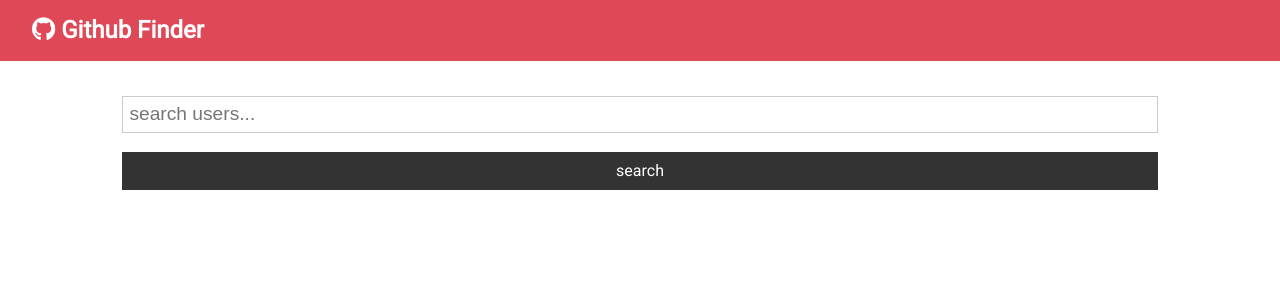
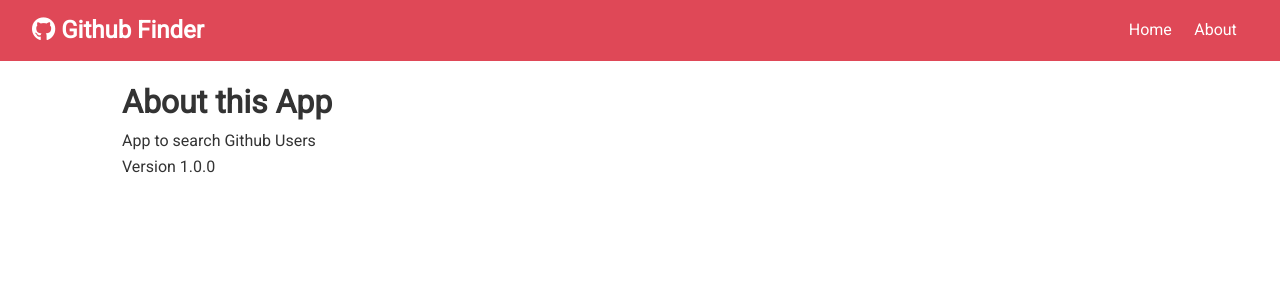
Before and after one commit to challey17/github-finder, a React (Create React App) app: page /about in a window 1280 px wide. Shown: the top 300 px of the page. Built offline with nearby package versions, Linux system fonts and the light colour scheme.

Commit message:
added routes

```diff
--- a/package.json
+++ b/package.json
@@ -9,6 +9,7 @@
     "axios": "^0.20.0",
     "react": "^16.13.1",
     "react-dom": "^16.13.1",
+    "react-router-dom": "^5.2.0",
     "react-scripts": "3.4.3"
   },
   "scripts": {
--- a/src/App.js
+++ b/src/App.js
@@ -1,11 +1,13 @@
-import React, { Component } from "react";
+import React, { Component, Fragment } from "react";
+import { BrowserRouter as Router, Switch, Route } from "react-router-dom";
 import "./App.css";
 import Navbar from "./components/layout/Navbar";
 import Users from "./components/users/Users";
 import Search from "./components/users/Search";
 import Alert from "./components/layout/Alert";
+import About from "./components/pages/About";
+import axios from "axios";
 
-import axios from "axios";
 class App extends Component {
   state = {
     users: [],
@@ -32,7 +34,7 @@
 
   setAlert = (msg, type) => {
     this.setState({ alert: { msg, type } });
-
+    // set alert state back to null to clear alert msg from UI after 5 seconds
     setTimeout(() => this.setState({ alert: null }), 5000);
   };
 
@@ -40,10 +42,17 @@
     const { users, loading } = this.state;
 
     return (
+      <Router>
         <div className="App">
           <Navbar />
           <div className="container">
             <Alert alert={this.state.alert} />
+            <Switch>
+              <Route
+                exact
+                path="/"
+                render={(props) => (
+                  <Fragment>
                     <Search
                       searchUsers={this.searchUsers}
                       clearUsers={this.clearUsers}
@@ -51,8 +60,14 @@
                       setAlert={this.setAlert}
                     />
                     <Users loading={loading} users={users} />
+                  </Fragment>
+                )}
+              />
+              <Route exact path="/about" component={About} />
+            </Switch>
           </div>
         </div>
+      </Router>
     );
   }
 }
--- a/src/components/layout/Navbar.js
+++ b/src/components/layout/Navbar.js
@@ -1,17 +1,24 @@
 import React from "react";
 import PropTypes from "prop-types";
+import { Link } from "react-router-dom";
 
-const Navbar = ({icon, title}) => {
-
+const Navbar = ({ icon, title }) => {
   return (
-      <nav className="navbar bg-primary">
-        <h1>
-          <i className={icon} /> {title}
-        </h1>
-      </nav>
+    <nav className="navbar bg-primary">
+      <h1>
+        <i className={icon} /> {title}
+      </h1>
+      <ul>
+        <li>
+          <Link to="/">Home</Link>
+        </li>
+        <li>
+          <Link to="/about">About</Link>
+        </li>
+      </ul>
+    </nav>
   );
-
-}
+};
 
 Navbar.defaultProps = {
   title: "Github Finder",
--- /dev/null
+++ b/src/components/pages/About.js
@@ -0,0 +1,13 @@
+import React, { Fragment } from "react";
+
+export const About = () => {
+  return (
+    <Fragment>
+      <h1>About this App</h1>
+      <p>App to search Github Users</p>
+      <p>Version 1.0.0</p>
+    </Fragment>
+  );
+};
+
+export default About;
```
Also changed, not shown: 1 other file (tests, documents, lock files or other folders). Lines whose indentation alone changed are shown as unchanged.
